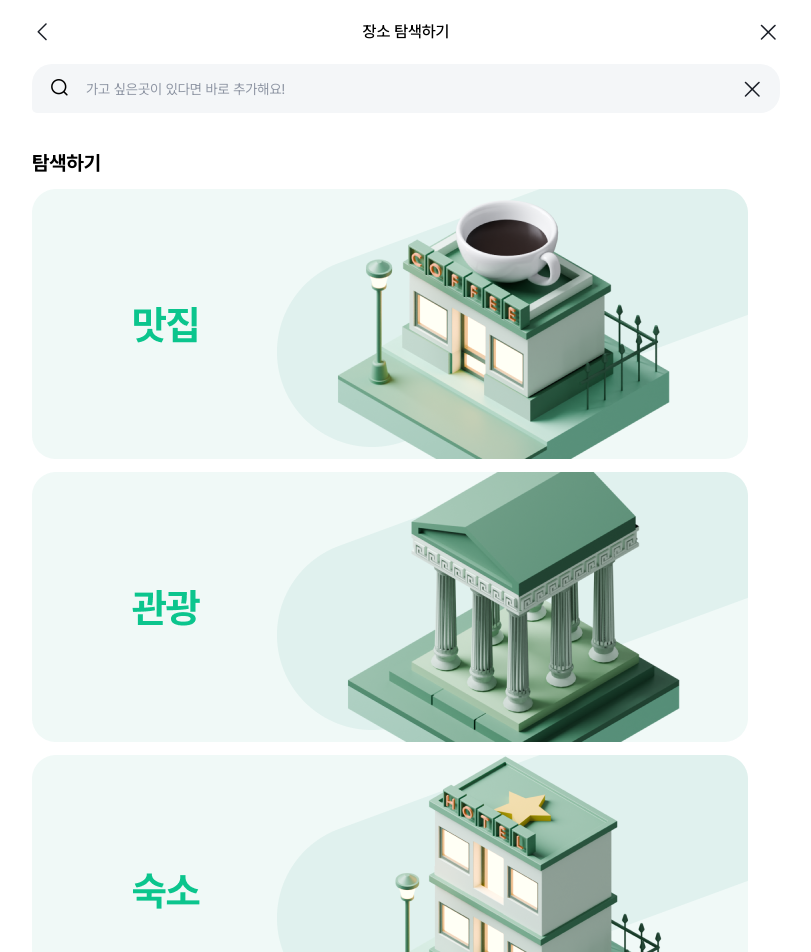
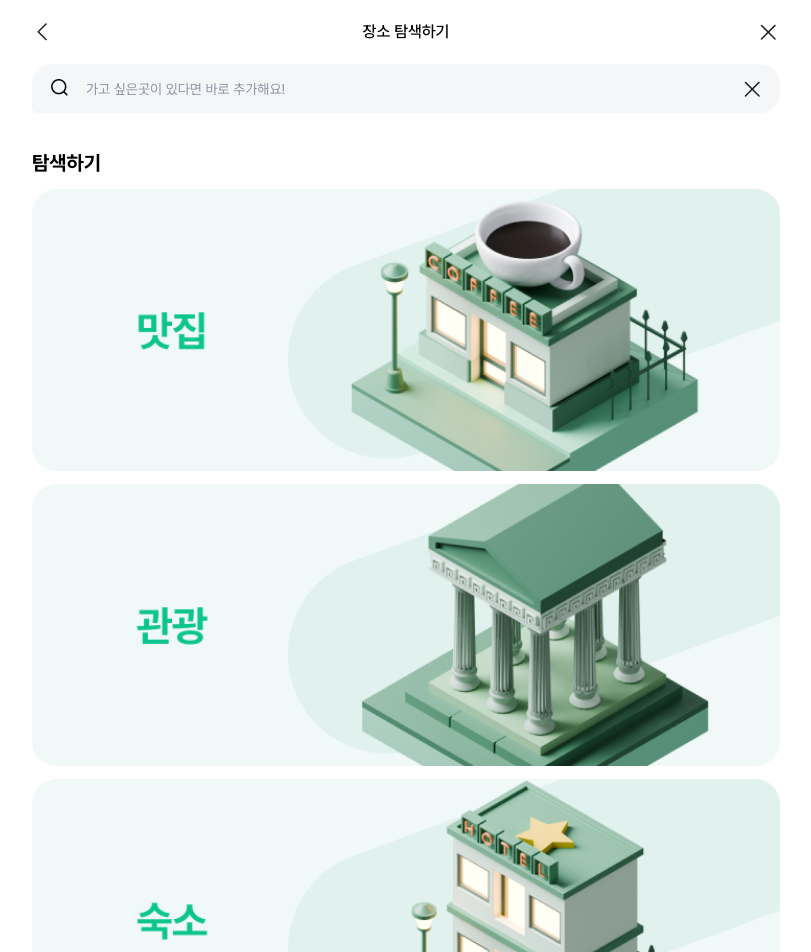
Before and after one commit to sukyung6999/pravel, a Next.js app: page /search/intro in a window 1280 px wide. Shown: the top 952 px of the page, without its empty margins (234-1045 px from the left). Built offline with nearby package versions, Linux system fonts and the light colour scheme.

Commit message:
update: 폴더 구조 업데이트, intro list 변수로 정리

```diff
--- a/src/app/_layout/header_detail.tsx
+++ b/src/app/_layout/header_detail.tsx
@@ -1,4 +1,4 @@
-import ButtonIcon from "../_components/button/ButtonIcon";
+import ButtonIcon from "../_components/common/button/ButtonIcon";
 
 const HeaderDetail = () => {
   return <header className="flex height-[24px] px-[16px] py-[20px] leading-[24px]">
--- a/src/app/search/intro/page.tsx
+++ b/src/app/search/intro/page.tsx
@@ -1,5 +1,20 @@
-import SearchInput from "@/app/_components/form/SearchInput";
+import SearchInput from "@/app/_components/common/form/SearchInput";
 import HeaderDetail from "@/app/_layout/header_detail";
+
+const introList = [
+  {
+    img: '/img_food.png',
+    alt: '맛집'
+  },
+  {
+    img: '/img_tour.png',
+    alt: '관광'
+  },
+  {
+    img: '/img_accommodation.png',
+    alt: '숙소'
+  },
+]
 
 const SearchIntro = () => {
   return <div>
@@ -8,15 +23,13 @@ const SearchIntro = () => {
       <SearchInput/>
       <h3 className="mt-[40px] mb-[16px] text-[20px] font-bold">탐색하기</h3>
       <ul>
-        <li className="mb-[10px]">
-          <button type="button"><img src="/img_food.png" alt="맛집 탐색하기" /></button>
-        </li>
-        <li className="mb-[10px]">
-          <button type="button"><img src="/img_tour.png" alt="관광 탐색하기" /></button>
-        </li>
-        <li>
-          <button type="button"><img src="/img_accommodation.png" alt="숙소 탐색하기" /></button>
-        </li>
+        {
+          introList.map(item => (
+            <li className="mb-[10px]">
+              <button className="w-full" type="button"><img className="w-full" src={item.img} alt={`${item.alt} 탐색하기`} /></button>
+            </li>
+          ))
+        }
       </ul>
     </div>
   </div>
```
Also changed, not shown: src/app/_components/common/button/ButtonIcon.tsx (renamed from src/app/_components/button/ButtonIcon.tsx), src/app/_components/common/form/SearchInput.tsx (renamed from src/app/_components/form/SearchInput.tsx).
